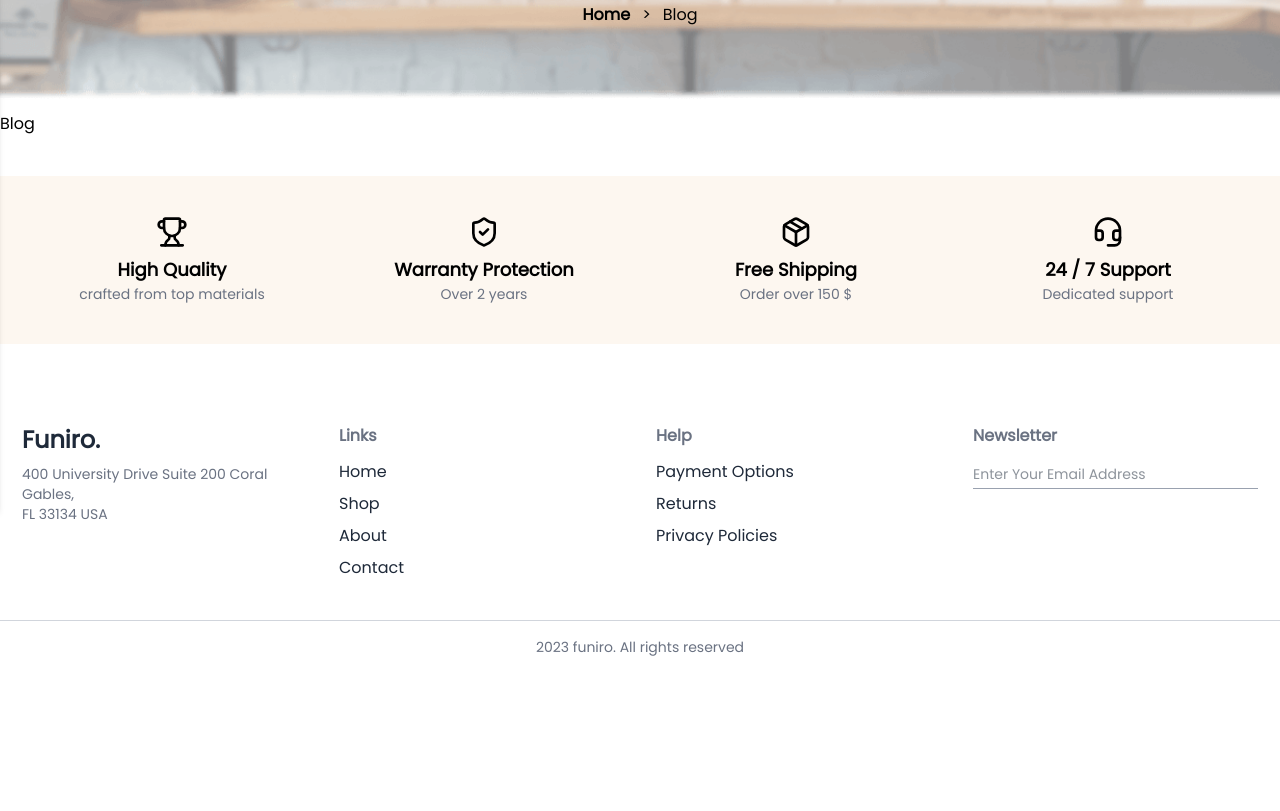
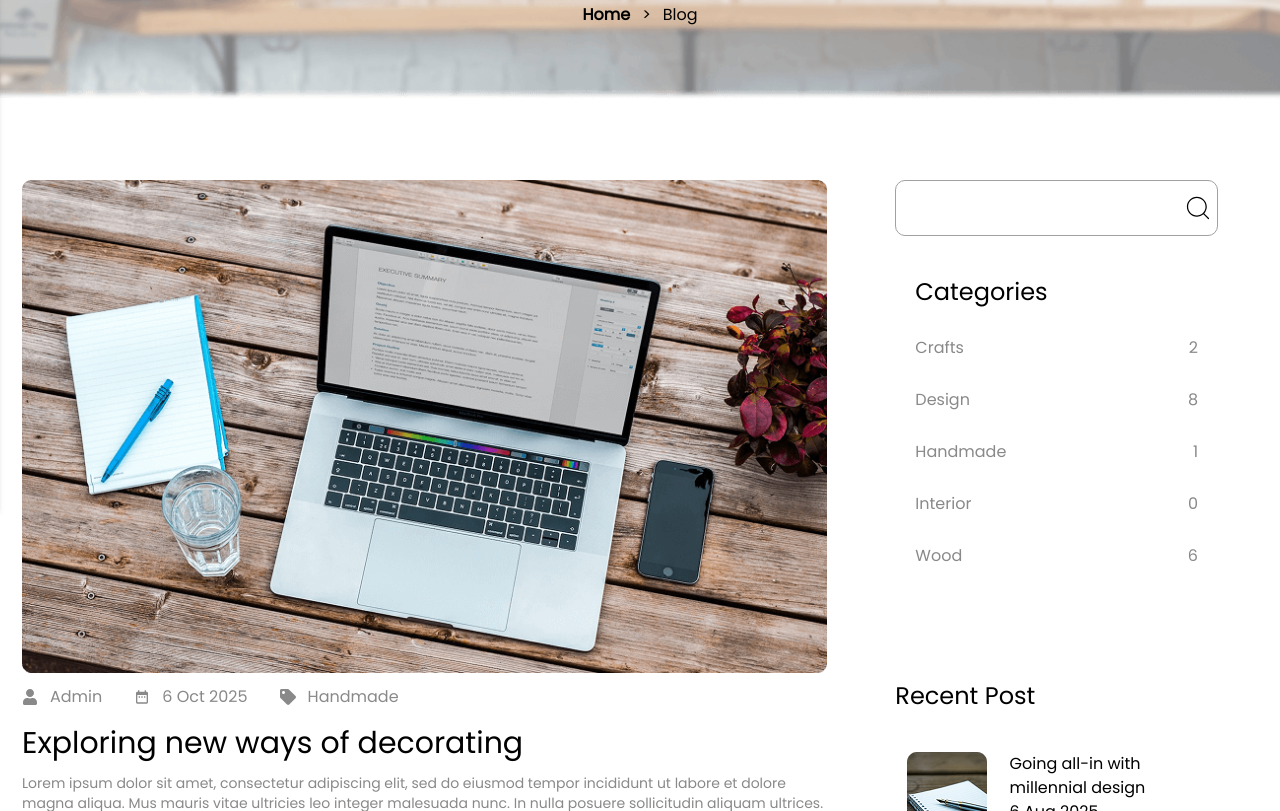
Before and after one commit to kalgo4444/damas-team-pr, a React (Vite) app: page /blog in a window 1280 px wide. Shown: the part 289-1100 px from the top of the page. Before the commit the page ends 986 px from the top, so only its background shows below. Built offline with nearby package versions, Linux system fonts and the light colour scheme.

Commit message:
add blog page and in fix header

```diff
--- /dev/null
+++ b/src/components/article/Article.jsx
@@ -0,0 +1,42 @@
+import React from "react";
+import { ARTICLE } from "../../static";
+import { FaUser, FaTag } from "react-icons/fa";
+import { MdDateRange } from "react-icons/md";
+
+const Article = () => {
+  return (
+    <>
+      {ARTICLE?.map((item) => (
+        <article key={item.id} className="mb-14">
+          <img src={item.image} alt={item.title} />
+          <div className="text-second-text text-xs sm:text-base mt-3 flex gap-3 sm:gap-8">
+            <span className="flex items-center gap-3">
+              <FaUser />
+              <span>{item.owner}</span>
+            </span>
+            <span className="flex items-center gap-3">
+              <MdDateRange />
+              <span>{item.time}</span>
+            </span>
+            <span className="flex items-center gap-3">
+              <FaTag />
+              <span>{item.tag}</span>
+            </span>
+          </div>
+          <h2 className="text-2xl lg:text-3xl font-medium mt-4">
+            {item.title}
+          </h2>
+          <p className="mt-3 text-sm text-second-text">{item.desc}</p>
+          <button
+            type="button"
+            className="mt-7 border-b text-sm cursor-pointer"
+          >
+            Read More
+          </button>
+        </article>
+      ))}
+    </>
+  );
+};
+
+export default React.memo(Article);
--- /dev/null
+++ b/src/components/categories/Categories.jsx
@@ -0,0 +1,35 @@
+import React from "react";
+import { CiSearch } from "react-icons/ci";
+import { CATEGORIES } from "../../static";
+
+const Categories = () => {
+  return (
+    <div className="px-0 sm:px-5 lg:px-10 pb-16">
+      <div className="flex items-center h-14 px-1 border border-neutral-400 rounded-border-radius">
+        <input
+          type="text"
+          className="max-w-[300px] w-full h-full outline-0 indent-5 text-2xl"
+        />
+        <button className="text-3xl cursor-pointer">
+          <CiSearch />
+        </button>
+      </div>
+      <div className="px-5">
+        <h3 className="text-xl lg:text-2xl font-medium mt-10">Categories</h3>
+        <div className="flex flex-col gap-7 pt-7">
+          {CATEGORIES?.map((item, inx) => (
+            <div
+              className="flex items-center justify-between text-second-text"
+              key={inx}
+            >
+              <span>{item.name}</span>
+              <span>{item.count}</span>
+            </div>
+          ))}
+        </div>
+      </div>
+    </div>
+  );
+};
+
+export default React.memo(Categories);
--- a/src/components/header/Header.jsx
+++ b/src/components/header/Header.jsx
@@ -67,7 +67,7 @@ const Header = () => {
         </div>
 
         <div className="flex gap-5 items-center">
-          <NavLink to={"/about"}>
+          <NavLink to={"/blog"}>
             <FaRegUser
               className="transition duration-300 cursor-pointer"
               size={20}
@@ -84,14 +84,14 @@ const Header = () => {
               className="transition duration-300 cursor-pointer"
               size={20}
             />
-            <ItemCount count={cart} />
+            <ItemCount count={wishlist} />
           </NavLink>
           <NavLink className="relative" to={"/cart"}>
             <AiOutlineShoppingCart
               className="transition duration-300 cursor-pointer"
               size={20}
             />
-            <ItemCount count={wishlist} />
+            <ItemCount count={cart} />
           </NavLink>
 
           <div className="md:hidden">
--- /dev/null
+++ b/src/components/post/Post.jsx
@@ -0,0 +1,29 @@
+import React from "react";
+import { POST } from "../../static";
+
+const Post = () => {
+  return (
+    <div className="px-0 sm:px-5 lg:px-10 pt-2 pb-16">
+      <h3 className="text-xl lg:text-2xl font-medium mb-10">Recent Post</h3>
+      <div className="flex flex-col gap-10">
+        {POST?.map((post) => (
+          <div key={post.id} className="w-full flex gap-2.5">
+            <div className="w-2/6">
+              <img
+                src={post.img}
+                alt={post.title}
+                className="size-20 w-f block mx-auto bg-contain"
+              />
+            </div>
+            <div className="w-2/3 flex flex-col max-xl:text-sm">
+              <h3>{post.title}</h3>
+              <p>{post.time}</p>
+            </div>
+          </div>
+        ))}
+      </div>
+    </div>
+  );
+};
+
+export default React.memo(Post);
--- a/src/pages/about/Blog.jsx
+++ b/src/pages/about/Blog.jsx
@@ -1,12 +1,28 @@
-import React from "react";
+import React, { useEffect } from "react";
 import Banner from "../../components/banner/Banner";
 import Quality from "../../components/quality/Quality";
+import Article from "../../components/article/Article";
+import Categories from "../../components/categories/Categories";
+import Post from "../../components/post/Post";
 
 const Blog = () => {
+  useEffect(() => {
+    window.scrollTo(0, 0);
+  }, []);
   return (
     <section>
       <Banner title={"Blog"} text={"Blog"} />
-      <h1>Blog</h1>
+      <div className="container">
+        <div className="mt-20 flex flex-col sm:flex-col-reverse md:flex-row gap-7 w-full min-h-screen">
+          <div className="w-full md:w-2/3">
+            <Article />
+          </div>
+          <div className="w-full md:w-2/6 flex flex-col sm:flex-row-reverse md:flex-col gap-10">
+            <Categories />
+            <Post />
+          </div>
+        </div>
+      </div>
       <Quality />
     </section>
   );
--- a/src/pages/cart/Cart.jsx
+++ b/src/pages/cart/Cart.jsx
@@ -1,4 +1,4 @@
-import React from "react";
+import React, { useEffect } from "react";
 import Banner from "../../components/banner/Banner";
 import Quality from "../../components/quality/Quality";
 import { useCart } from "../../zustand/useCart";
@@ -7,6 +7,9 @@ import PriceCart from "../../components/price-cart/PriceCart";
 
 const Cart = () => {
   const { cart } = useCart();
+  useEffect(() => {
+    window.scrollTo(0, 0);
+  }, []);
   return (
     <section>
       <Banner title={"Cart"} text={"Cart"} />
--- a/src/pages/wishlist/Wishlist.jsx
+++ b/src/pages/wishlist/Wishlist.jsx
@@ -1,11 +1,14 @@
-import React from "react";
+import React, { useEffect } from "react";
 import { useStore } from "../../zustand/useStore";
 import Products from "../../components/products/Products";
 import Banner from "../../components/banner/Banner";
 import Quality from "../../components/quality/Quality";
 
 const Wishlist = () => {
-	const wishlist = useStore(state => state.wishlist);
+  const wishlist = useStore((state) => state.wishlist);
+  useEffect(() => {
+    window.scrollTo(0, 0);
+  }, []);
 
   return (
     <div>
--- a/src/static/index.js
+++ b/src/static/index.js
@@ -19,3 +19,93 @@ export const NAVLINK = [
 ];
 
 export const FOOTERHELP = ["Payment Options", "Returns", "Privacy Policies"];
+
+const date = new Date();
+import articleimg from "../assets/images/article.png";
+export const ARTICLE = [
+  {
+    id: 1,
+    image: articleimg,
+    owner: "Admin",
+    time: `${date.getDay()} Oct ${date.getFullYear()}`,
+    tag: "Handmade",
+    title: "Exploring new ways of decorating",
+    desc: "Lorem ipsum dolor sit amet, consectetur adipiscing elit, sed do eiusmod tempor incididunt ut labore et dolore magna aliqua. Mus mauris vitae ultricies leo integer malesuada nunc. In nulla posuere sollicitudin aliquam ultrices. Morbi blandit cursus risus at ultrices mi tempus imperdiet. Libero enim sed faucibus turpis in. Cursus mattis molestie a iaculis at erat. Nibh cras pulvinar mattis nunc sed blandit libero. Pellentesque elit ullamcorper dignissim cras tincidunt. Pharetra et ultrices neque ornare aenean euismod elementum.",
+  },
+  {
+    id: 2,
+    image: articleimg,
+    owner: "Admin",
+    time: `${date.getDay()} Oct ${date.getFullYear()}`,
+    tag: "Wood",
+    title: "Handmade pieces that took time to make",
+    desc: "Lorem ipsum dolor sit amet, consectetur adipiscing elit, sed do eiusmod tempor incididunt ut labore et dolore magna aliqua. Mus mauris vitae ultricies leo integer malesuada nunc. In nulla posuere sollicitudin aliquam ultrices. Morbi blandit cursus risus at ultrices mi tempus imperdiet. Libero enim sed faucibus turpis in. Cursus mattis molestie a iaculis at erat. Nibh cras pulvinar mattis nunc sed blandit libero. Pellentesque elit ullamcorper dignissim cras tincidunt. Pharetra et ultrices neque ornare aenean euismod elementum.",
+  },
+  {
+    id: 3,
+    image: articleimg,
+    owner: "Admin",
+    time: `${date.getDay()} Oct ${date.getFullYear()}`,
+    tag: "Good",
+    title: "Handmade pieces that took time to make",
+    desc: "Lorem ipsum dolor sit amet, consectetur adipiscing elit, sed do eiusmod tempor incididunt ut labore et dolore magna aliqua. Mus mauris vitae ultricies leo integer malesuada nunc. In nulla posuere sollicitudin aliquam ultrices. Morbi blandit cursus risus at ultrices mi tempus imperdiet. Libero enim sed faucibus turpis in. Cursus mattis molestie a iaculis at erat. Nibh cras pulvinar mattis nunc sed blandit libero. Pellentesque elit ullamcorper dignissim cras tincidunt. Pharetra et ultrices neque ornare aenean euismod elementum.",
+  },
+];
+
+export const CATEGORIES = [
+  {
+    name: "Crafts",
+    count: 2,
+  },
+  {
+    name: "Design",
+    count: 8,
+  },
+  {
+    name: "Handmade",
+    count: 1,
+  },
+  {
+    name: "Interior",
+    count: 0,
+  },
+  {
+    name: "Wood",
+    count: 6,
+  },
+];
+
+import img from "../assets/images/post.png";
+
+export const POST = [
+  {
+    id: 1,
+    img,
+    title: "Going all-in with millennial design",
+    time: `${date.getDay()} Aug ${date.getFullYear()}`,
+  },
+  {
+    id: 2,
+    img,
+    title: "Going all-in with millennial design",
+    time: `${date.getDay()} Aug ${date.getFullYear()}`,
+  },
+  {
+    id: 3,
+    img,
+    title: "Going all-in with millennial design",
+    time: `${date.getDay()} Aug ${date.getFullYear()}`,
+  },
+  {
+    id: 4,
+    img,
+    title: "Going all-in with millennial design",
+    time: `${date.getDay()} Aug ${date.getFullYear()}`,
+  },
+  {
+    id: 5,
+    img,
+    title: "Going all-in with millennial design",
+    time: `${date.getDay()} Aug ${date.getFullYear()}`,
+  },
+];
```
Also changed, not shown: src/assets/images/article.png (added), src/assets/images/post.png (added). Lines whose indentation alone changed are shown as unchanged.
